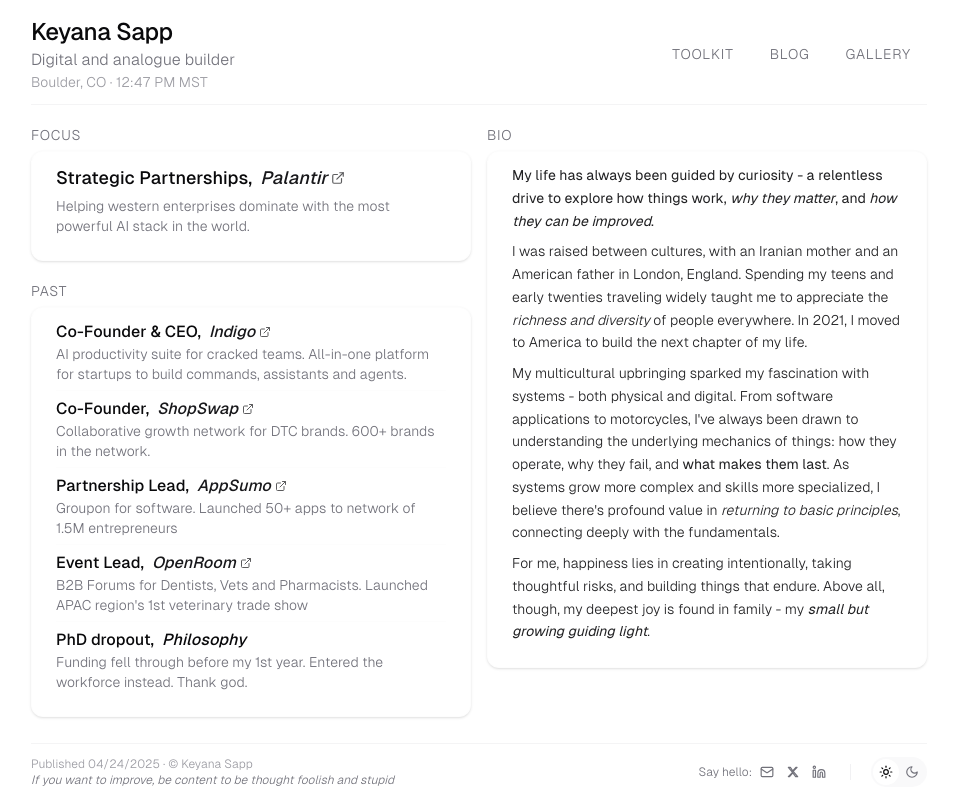
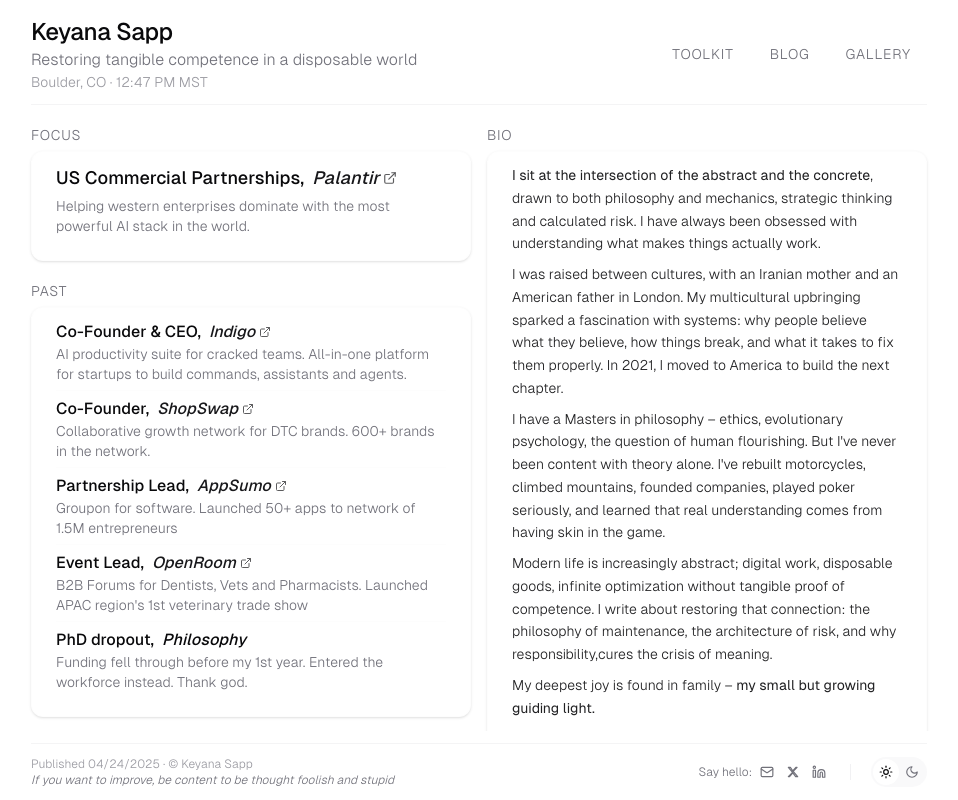
Before and after one commit to ksBrapZ/keyana-portfolio, a Next.js app: page / in a window 1280 px wide. Shown: the whole page, without its empty margins (161-1119 px from the left). Built offline with nearby package versions, Linux system fonts and the light colour scheme.

Commit message:
homepage bio updates

```diff
--- a/components/BioSection.tsx
+++ b/components/BioSection.tsx
@@ -7,13 +7,15 @@
       <Card className="bg-card/5 border-border/10">
         <CardContent className="pt-3">
           <div className="text-card-foreground/90 text-sm leading-relaxed space-y-2">
-            <p><strong>My life has always been guided by curiosity - a relentless drive to explore how things work, <em>why they matter</em>, and <em>how they can be improved</em>.</strong></p>
+            <p><strong>I sit at the intersection of the abstract and the concrete</strong>, drawn to both philosophy and mechanics, strategic thinking and calculated risk. I have always been obsessed with understanding what makes things actually work.</p>
 
-            <p>I was raised between cultures, with an Iranian mother and an American father in London, England. Spending my teens and early twenties traveling widely taught me to appreciate the <em>richness and diversity</em> of people everywhere. In 2021, I moved to America to build the next chapter of my life.</p>
+            <p>I was raised between cultures, with an Iranian mother and an American father in London. My multicultural upbringing sparked a fascination with systems: why people believe what they believe, how things break, and what it takes to fix them properly. In 2021, I moved to America to build the next chapter.</p>
 
-            <p>My multicultural upbringing sparked my fascination with systems - both physical and digital. From software applications to motorcycles, I've always been drawn to understanding the underlying mechanics of things: how they operate, why they fail, and <strong>what makes them last</strong>. As systems grow more complex and skills more specialized, I believe there's profound value in <em>returning to basic principles</em>, connecting deeply with the fundamentals.</p>
+            <p>I have a Masters in philosophy – ethics, evolutionary psychology, the question of human flourishing. But I've never been content with theory alone. I've rebuilt motorcycles, climbed mountains, founded companies, played poker seriously, and learned that real understanding comes from having skin in the game.</p>
 
-            <p>For me, happiness lies in creating intentionally, taking thoughtful risks, and building things that endure. Above all, though, my deepest joy is found in family - my <strong><em>small but growing guiding light</em></strong>.</p>
+            <p>Modern life is increasingly abstract; digital work, disposable goods, infinite optimization without tangible proof of competence. I write about restoring that connection: the philosophy of maintenance, the architecture of risk, and why responsibility,cures the crisis of meaning.</p>
+
+            <p>My deepest joy is found in family –<strong> my small but growing guiding light.</strong></p>
           </div>
         </CardContent>
       </Card>
--- a/components/FocusSection.tsx
+++ b/components/FocusSection.tsx
@@ -9,7 +9,7 @@
         <CardContent className="pt-3">
           <div className="group">
             <h3 className="text-lg font-medium flex items-center">
-              Strategic Partnerships,
+              US Commercial Partnerships,
               <a
                 href="https://www.palantir.com"
                 className="text-primary ml-2 group-hover:text-primary/80 transition-colors flex items-center"
--- a/components/Header.tsx
+++ b/components/Header.tsx
@@ -39,7 +39,7 @@
             {/* Keyana's Info */}
             <div>
               <h1 className="text-2xl font-medium tracking-tight">Keyana Sapp</h1>
-              <p className="text-muted-foreground">Digital and analogue builder</p>
+              <p className="text-muted-foreground">Restoring tangible competence in a disposable world</p>
               <p className="text-sm text-muted-foreground/70">Boulder, CO · {currentTime}</p>
             </div>
 
```
